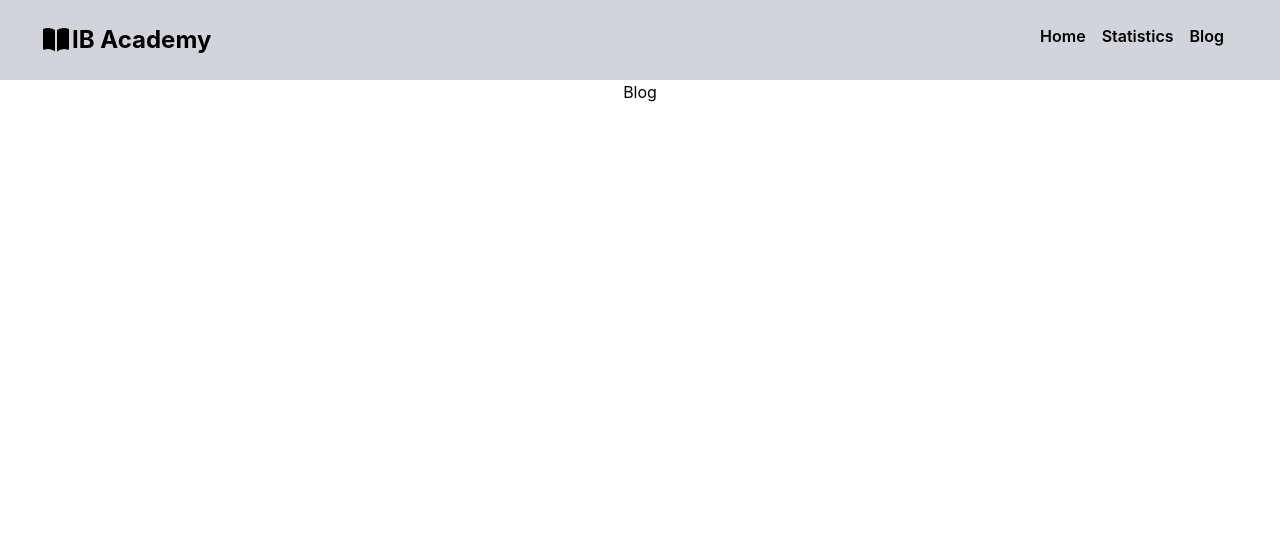
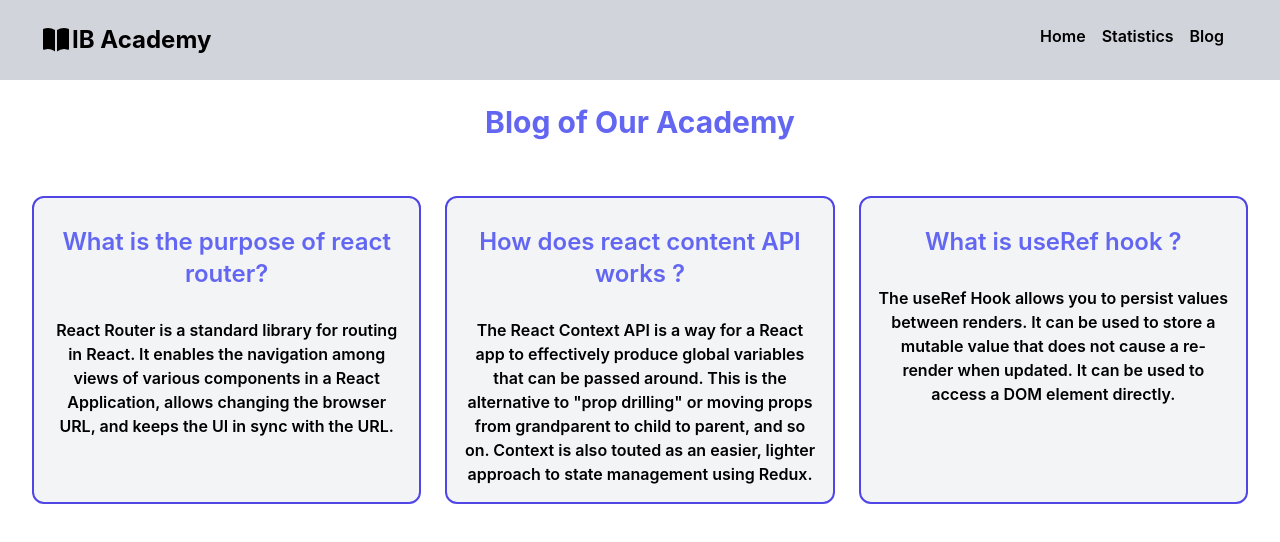
Before and after one commit to Mohammed-Ibrahim-15/ib-academy, a React (Create React App) app: page /blog in a window 1280 px wide. Shown: the top 542 px of the page. Built offline with nearby package versions, Linux system fonts and the light colour scheme.

Commit message:
blog part added

```diff
--- a/src/components/Blog/Blog.js
+++ b/src/components/Blog/Blog.js
@@ -2,9 +2,35 @@ import React from 'react';
 
 const Blog = () => {
     return (
-        <div>
-            <h2>Blog</h2>
-        </div>
+        <section>
+            <h1 className='text-3xl font-bold text-indigo-500 py-6'>Blog of Our Academy</h1>
+            <div className='  grid p-8 sm:grid-cols-1 gap-6 lg:grid-cols-3 gap-4'>
+                <div className=' bg-gray-100 border-2 rounded-xl border-indigo-600 p-4'>
+                    <h1 className='text-2xl font-semibold text-indigo-500 p-3'>
+                        What is the purpose of react router?
+                    </h1>
+                    <h2 className='mt-4 font-semibold'>
+                        React Router is a standard library for routing in React. It enables the navigation among views of various components in a React Application, allows changing the browser URL, and keeps the UI in sync with the URL.
+                    </h2>
+                </div>
+                <div className='bg-gray-100 border-2 rounded-xl border-indigo-600 p-4'>
+                    <h1 className='text-2xl font-semibold text-indigo-500 p-3'>
+                        How does react content API works ?
+                    </h1>
+                    <h2 className='mt-4 font-semibold'>
+                        The React Context API is a way for a React app to effectively produce global variables that can be passed around. This is the alternative to "prop drilling" or moving props from grandparent to child to parent, and so on. Context is also touted as an easier, lighter approach to state management using Redux.
+                    </h2>
+                </div>
+                <div className='bg-gray-100 border-2 rounded-xl border-indigo-600 p-4'>
+                    <h1 className='text-2xl font-semibold text-indigo-500 p-3'>
+                        What is useRef hook ?
+                    </h1>
+                    <h2 className='mt-4 font-semibold'>
+                        The useRef Hook allows you to persist values between renders. It can be used to store a mutable value that does not cause a re-render when updated. It can be used to access a DOM element directly.
+                    </h2>
+                </div>
+            </div>
+        </section>
     );
 };
 
--- a/src/components/Statistics/Statistics.js
+++ b/src/components/Statistics/Statistics.js
@@ -6,8 +6,8 @@ const Statistics = () => {
     const data = useLoaderData().data;
     console.log(data)
     return (
-        <div className='bg-gray-100'>
-            <h2 className='text-2xl font-bold py-6 mb-6'>Statistics of Our Quiz</h2>
+        <div className='bg-gray-100 pb-4'>
+            <h2 className='text-3xl font-bold py-6 mb-6 text-indigo-500'>Statistics of Our Quiz</h2>
             <div className='flex justify-center items-center flex-col'>
                 <div>
                     <ResponsiveContainer width={400} height={400}>
@@ -18,7 +18,7 @@ const Statistics = () => {
                             <Tooltip />
                         </LineChart>
                     </ResponsiveContainer>
-                    <h1>Figure: Line Graph</h1>
+                    <h1 className='font-semibold'>Figure: Line Graph</h1>
                 </div>
                 <div>
                     <PieChart width={400} height={400}>
@@ -35,7 +35,7 @@ const Statistics = () => {
                         <Pie dataKey="total" data={data} cx={500} cy={200} innerRadius={40} outerRadius={80} fill="#82ca9d" />
                         <Tooltip />
                     </PieChart>
-                    <h1>Figure: Pie Chart</h1>
+                    <h1 className='font-semibold'>Figure: Pie Chart</h1>
                 </div>
             </div>
         </div>
```
Also changed, not shown: 1 other file (tests, documents, lock files or other folders).
